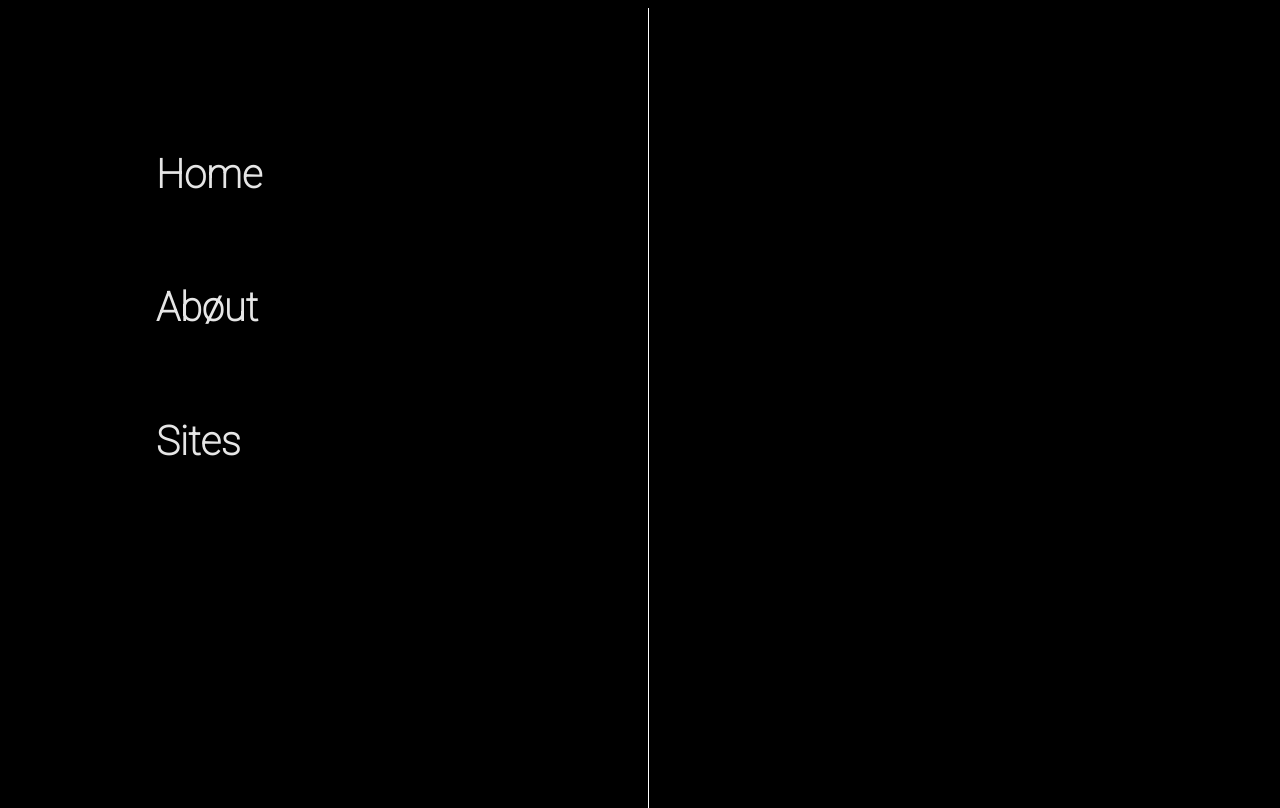
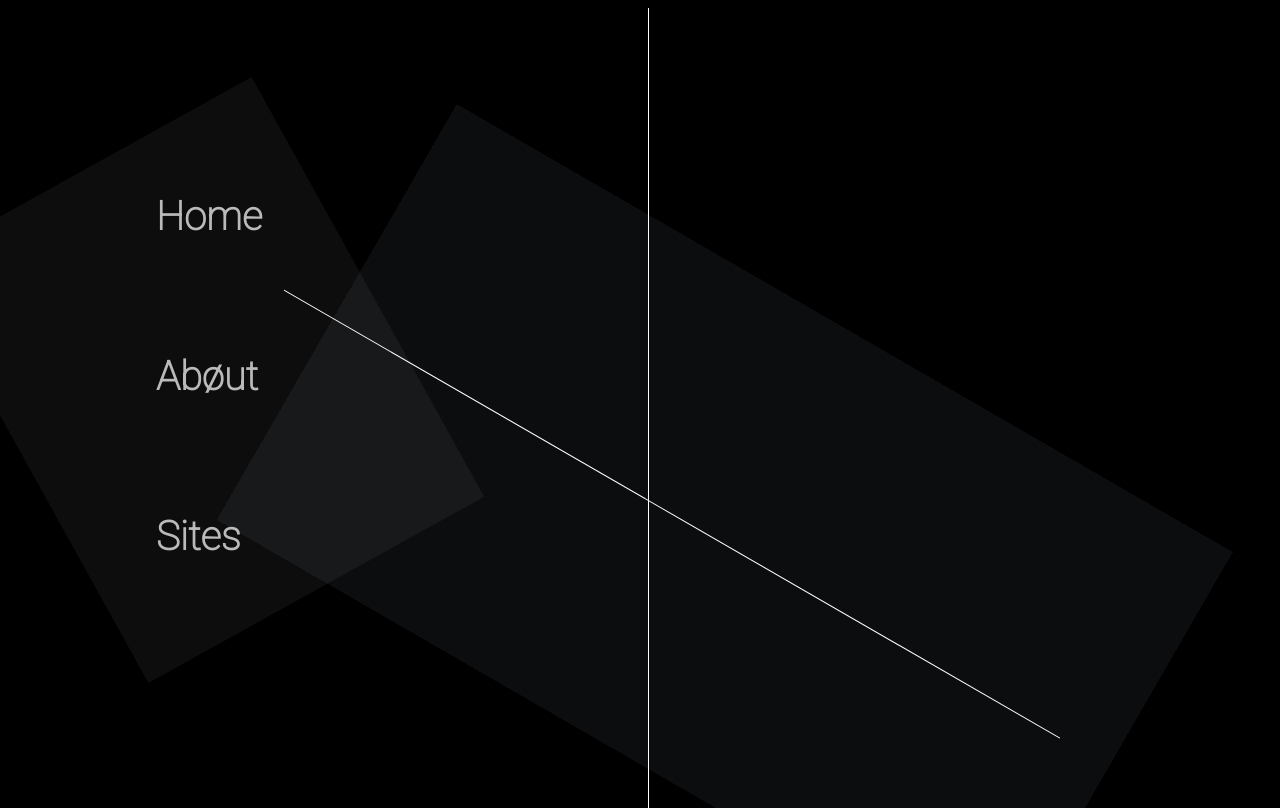
Before and after one commit to Syncretik/Syncretik.github.io, a plain HTML site: page index.html in a window 1280 px wide. Drawn offline with Linux system fonts and the light colour scheme.

Commit message:
added background boxes

```diff
--- a/gulpfile.js
+++ b/gulpfile.js
@@ -28,7 +28,7 @@ gulp.task('serve', ['sass', 'scripts'], function() {
 
 	gulp.watch('src/scss/*.scss', ['sass']);
 	gulp.watch('src/js/**/*.js', ['scripts']);
-	gulp.watch(['*.html', '*.css', '*.js'], {cwd: 'app'}, reload);
+	gulp.watch(['*.html', '*.css', '*.js'], {cwd: './'}, reload);
 });
 
 gulp.task('ghostMode');
--- a/index.html
+++ b/index.html
@@ -4,12 +4,15 @@
 <head>
 	<meta charset="utf-8">
 	<title>Pu Watrick's Personal Page</title>
-	<link rel="stylesheet" href="./css/style.css" media="screen" title="no title" charset="utf-8">
+	<link rel="stylesheet" href="./css/style.css" title="no title" charset="utf-8">
     <link href='https://fonts.googleapis.com/css?family=Roboto:100|Ubuntu:300' rel='stylesheet' type='text/css'>
 </head>
 
 <body>
 	<div class="flex-container main">
+		<div class="diag-box-sg"></div>
+		<div class="diag-box-g"></div>
+		<div class="diag-line"></div>
 		<div class="two-col flex-container">
 			<div class="nav">
 				<div class="nav-item">
--- a/src/scss/style.scss
+++ b/src/scss/style.scss
@@ -24,29 +24,84 @@ body {
 	height: 100%;
 	width: 100%;
 }
+/* BACKGROUND */
+.diag-line {
+	position: absolute;
+	height: 40%;
+	width: 70%;
+	border-bottom: 1px solid white;
+	transform:
+		translateX(33%)
+		translateY(65%)
+		rotate(30deg);
+}
+.diag-box-sg {
+	position: fixed;
+	height: 60%;
+	width: 70%;
+	background-color: slategrey;
+	transform:
+		translateX(30%)
+		translateY(60%)
+		rotate(30deg);
+	opacity: .1;
+	z-index: -1000;
+	animation: spin-sg 20s linear 0s infinite alternate;
+}
+.diag-box-g {
+	position: absolute;
+	height: 60%;
+	width: 30%;
+	background-color: grey;
+	transform:
+		translateX(0%)
+		translateY(30%)
+		rotate(-32deg);
+	opacity: .1;
+	z-index: -999;
+	transition: all 10s linear;
+	animation: spin-g 20s linear 0s infinite alternate;
+}
+
+@keyframes spin-sg {
+	from {}
+	to {
+		transform: rotate3d(160deg);
+	}
+}
+@keyframes spin-g {
+	from {}
+	to {
+		transform:
+			translateY(20%)
+			rotate(-20deg);
+	}
+}
+
+/* CONTENT */
 .two-col {
 	flex: 1 0 50%;
-	padding-top: 5em;
-	padding-bottom: 15em;
 }
 .two-col~.two-col {
 	border-left: 1px solid white;
 }
 .nav {
-	margin-left: 20%;
+	margin: 20% 20% 30% 20%;
 	display: flex;
 	flex-flow: column nowrap;
 	justify-content: space-around;
 }
 .nav-item {
 	// flex: 1 0 20%;
+	opacity: 0.8;
 	min-width: 50%;
 	padding: 0 1em;
 	text-align: left;
 	cursor: pointer;
-	transition: all .2s ease-in-out;
+	transition: all .2s linear;
 	&:hover {
 		border-left: 1.5em solid #222;
+		opacity: 1;
 	}
 	h1 {
 		margin: .25em 0;
```
Also changed, not shown: css/style.css.
